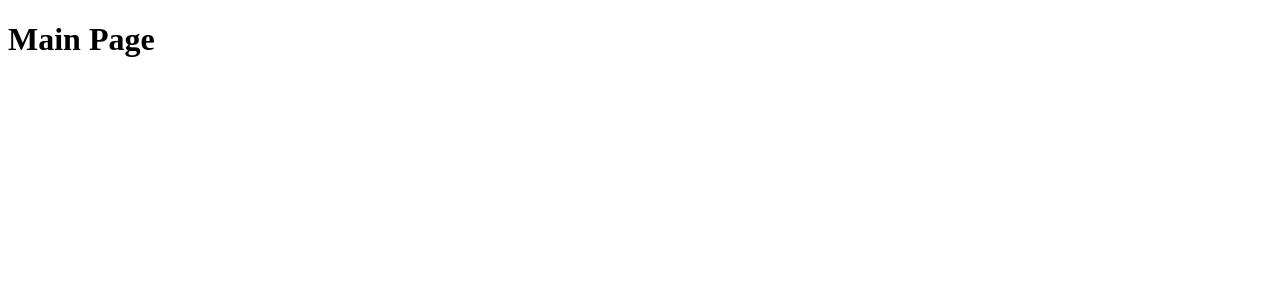
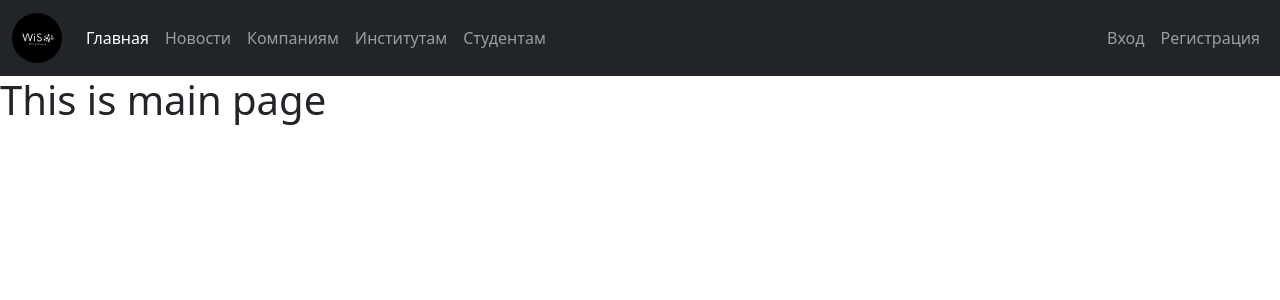
Before and after one commit to Kasymkhankhubiyev/WorkInScience, a Django app: page /mainapp/ in a window 1280 px wide. Before the commit the part shown is almost empty. Shown: the top 300 px of the page. Run offline with Django 3.2, Linux system fonts and the light colour scheme.

Commit message:
made a navigation bar with a logo

```diff
--- /dev/null
+++ b/mainapp/templates/layouts/layout.html
@@ -0,0 +1,53 @@
+{% load static %}
+
+<!DOCTYPE html>
+<html lang="en">
+    <head>
+        <title>Work in Science</title>
+        <meta charset="utf-8">
+        <meta name="viewport" content="width=device-width, initial-scale=1">
+        <link href="https://cdn.jsdelivr.net/npm/bootstrap@5.2.3/dist/css/bootstrap.min.css" rel="stylesheet">
+        <script src="https://cdn.jsdelivr.net/npm/bootstrap@5.2.3/dist/js/bootstrap.bundle.min.js"></script>
+    </head>
+    <body>
+        <nav class="navbar navbar-expand-sm bg-dark navbar-dark">
+            <div class="container-fluid">
+                <a class="navbar-brand" href="#">
+                    <img src="{% static 'mainapp/logo.png' %}" alt="Logo" style="width: 50px;" class="rounded-pill">
+                </a>
+                <button class="navbar-toggler" type="button" data-bs-toggle="collapse" data-bs-target="#mynavbar">
+                    <span class="navbar-toggler-icon"></span>
+                </button>
+                <div class="collapse navbar-collapse" id="mynavbar">
+                    <ul class="navbar-nav">
+                        <li class="nav-item">
+                            <a class="nav-link active" href="#mainpage">Главная</a>
+                        </li>
+                        <li class="nav-item">
+                            <a class="nav-link" href="#news">Новости</a>
+                        </li>
+                        <li class="nav-item">
+                            <a class="nav-link" href="#company">Компаниям</a>
+                        </li>
+                        <li class="nav-item">
+                            <a class="nav-link" href="#institute">Институтам</a>
+                        </li>
+                        <li class="nav-item">
+                            <a class="nav-link" href="#student">Студентам</a>
+                        </li>
+                    </ul>
+                    <ul class="navbar-nav ms-auto">
+                        <li class="nav-item">
+                            <a class="nav-link" href="#login">Вход</a>
+                        </li>
+                        <li class="nav-item">
+                            <a class="nav-link" href="#login">Регистрация</a>
+                        </li>
+                    </ul>
+                </div>
+            </div>
+        </nav>
+        {% block body %}
+        {% endblock %}
+    </body>
+</html>
--- a/mainapp/templates/mainapp/layout.html
+++ /dev/null
@@ -1,10 +0,0 @@
-<!DOCTYPE html>
-<html lang="en">
-    <head>
-        <title>Work in Science</title>
-    </head>
-    <body>
-        {% block body %}
-        {% endblock %}
-    </body>
-</html>
--- a/mainapp/templates/mainapp/mainpage.html
+++ b/mainapp/templates/mainapp/mainpage.html
@@ -1,5 +1,7 @@
-{% extends 'mainapp/layout.html' %}
+{% extends 'layouts/layout.html' %}
+{% load static %}
 
 {% block body %}
-    <h1>Main Page</h1>
+<h1>This is main page</h1>
+
 {% endblock %}
```
Also changed, not shown: mainapp/static/mainapp/logo.png (added), mainapp/static/mainapp/wis.jpg (added).
